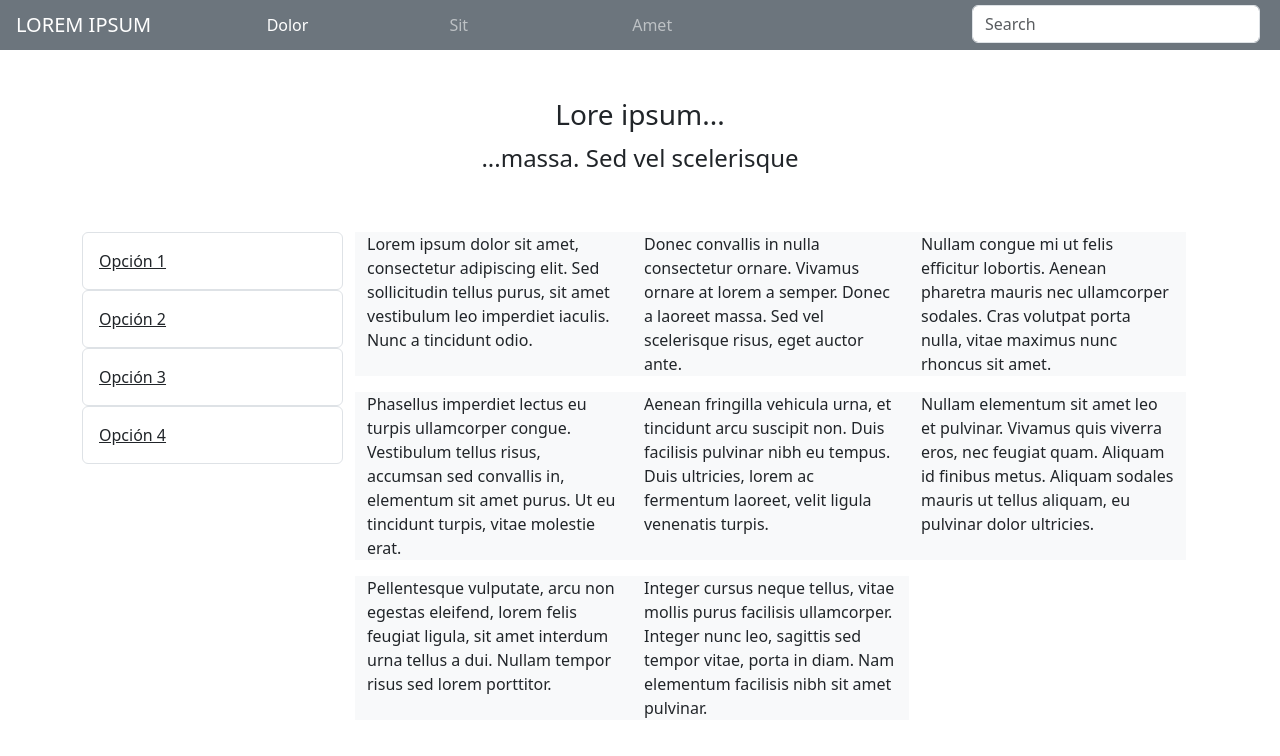
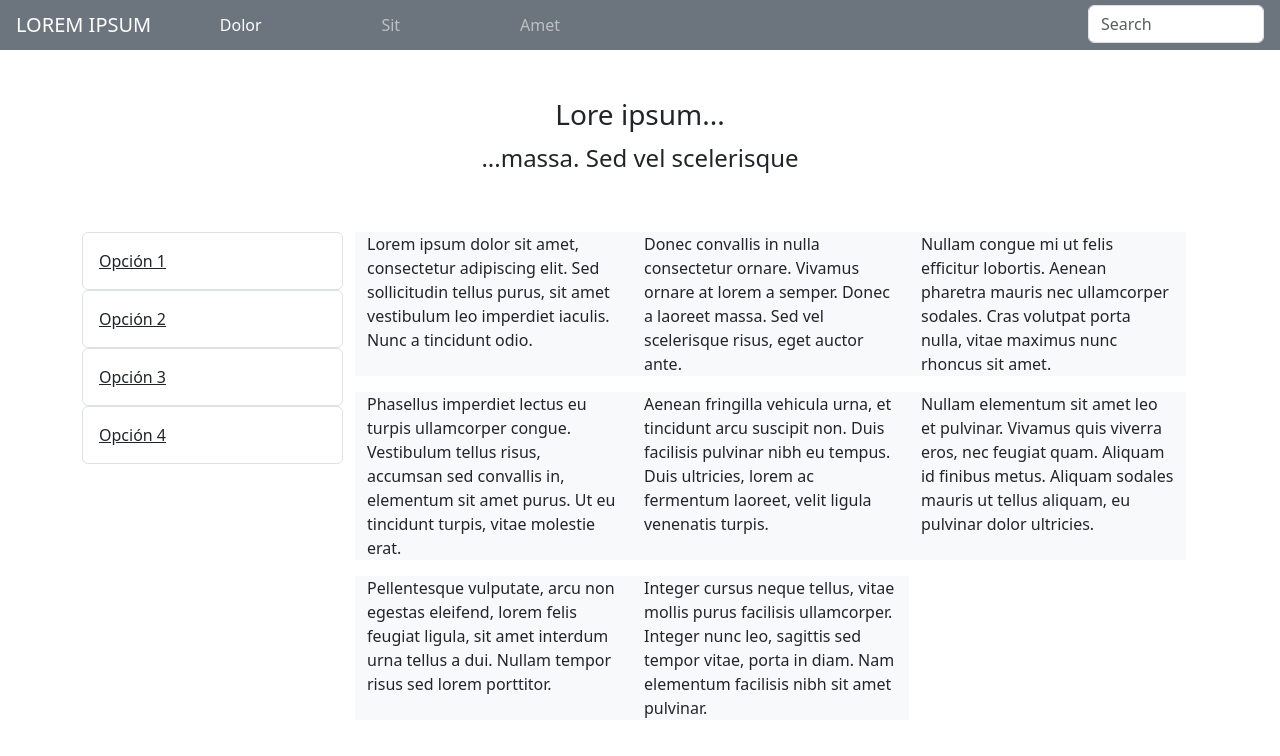
Before and after one commit to vale20m/Responsive-Design-y-Bootstrap, a plain HTML site: page index.html in a window 1280 px wide. Drawn offline with nearby package versions, Linux system fonts and the light colour scheme.

Commit message:
Detalles de css y html

```diff
--- a/index.html
+++ b/index.html
@@ -15,17 +15,17 @@
                 <span class="navbar-toggler-icon"></span>
             </button>
             <div class="collapse navbar-collapse" id="navbarNav">
-                <ul class="navbar-nav d-flex flex-nowrap w-100 row">
-                    <form class="d-flex order-lg-4 col-lg-5" id="search" role="search">
-                        <input class="form-control me-2" type="search" placeholder="Search" aria-label="Search">
+                <ul class="navbar-nav d-flex flex-nowrap">
+                    <form class="d-flex order-lg-4" id="search" role="search">
+                        <input class="form-control me-3" type="search" placeholder="Search" aria-label="Search">
                     </form>
-                    <li class="nav-item order-lg-1 offset-lg-1 col-lg-2">
+                    <li class="nav-item order-lg-1 navText">
                         <button class="nav-link active">Dolor</button>
                     </li>
-                    <li class="nav-item order-lg-2 col-lg-2">
+                    <li class="nav-item order-lg-2 navText">
                         <button class="nav-link">Sit</button>
                     </li>
-                    <li class="nav-item order-lg-3 col-lg-2">
+                    <li class="nav-item order-lg-3 navText">
                         <button class="nav-link">Amet</button>
                     </li>
                     <li class="nav-item dropdown" id="options">
--- a/style.css
+++ b/style.css
@@ -18,7 +18,12 @@
         position: absolute;
         right: 0;
         top: 2;
-        width: 25%;
+        width: 15%;
+    }
+
+    .navText{
+        margin-left: 30%;
+        margin-right: 40%;
     }
 }
 
```
